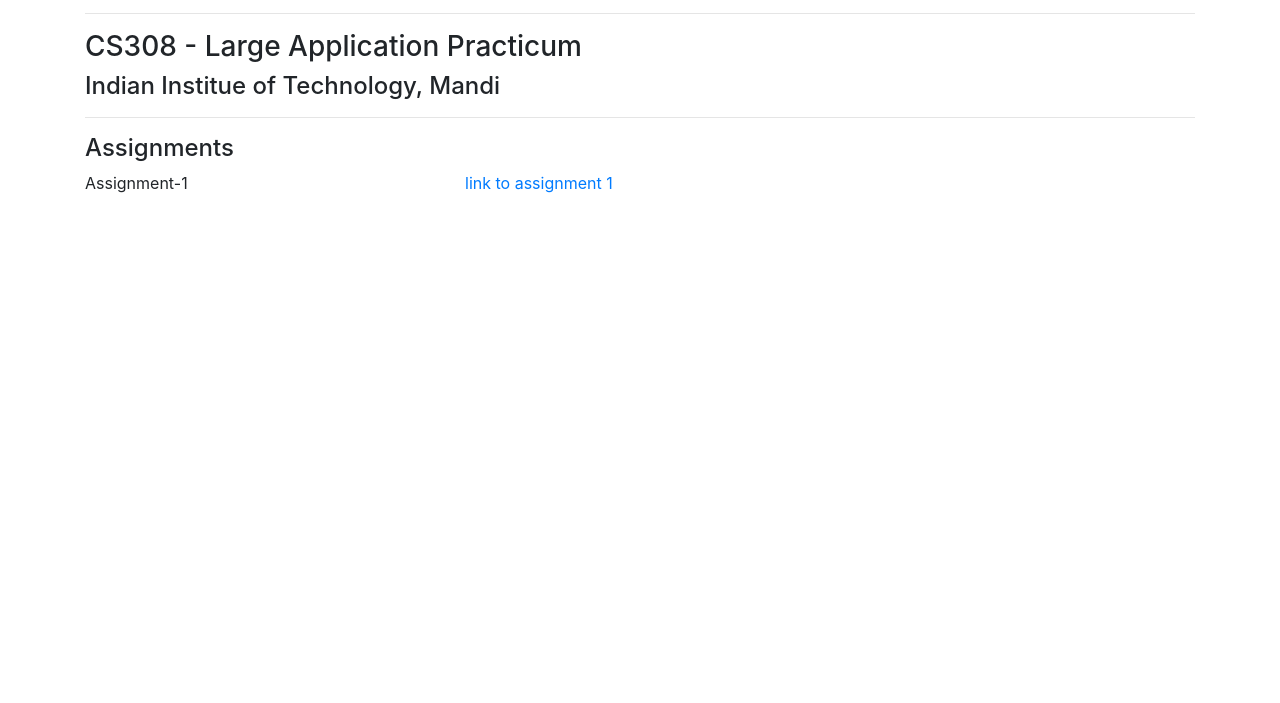
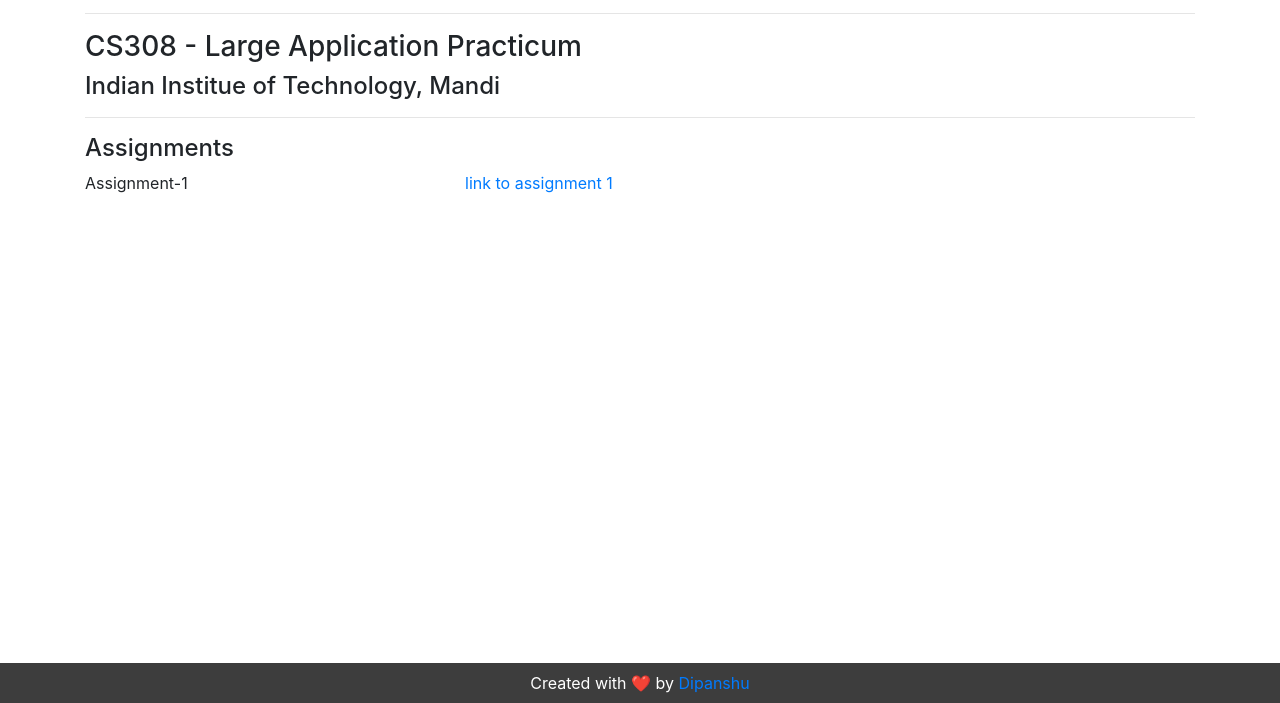
Before and after one commit to dipanshu231099/CS308, a plain HTML site: page docs/index.html in a window 1280 px wide. Shown: the part 97-800 px from the top of the page. Drawn offline with nearby package versions, Linux system fonts and the light colour scheme.

Commit message:
added footer

```diff
--- a/docs/index.html
+++ b/docs/index.html
@@ -7,6 +7,7 @@
     <meta http-equiv="Pragma" content="no-cache" />
     <meta http-equiv="Expires" content="0" />
     <link rel="stylesheet" href="https://stackpath.bootstrapcdn.com/bootstrap/4.5.2/css/bootstrap.min.css">
+    <link rel="stylesheet" href="style.css">
     <title>Document</title>
 </head>
 <body>
@@ -40,6 +41,11 @@
 
 </body>
 
+<footer class="footer">
+    Created with ❤️ by
+    <a href="https://github.com/dipanshu231099">Dipanshu</a>
+</footer>
+
 <script src="https://stackpath.bootstrapcdn.com/bootstrap/4.5.2/js/bootstrap.min.js"></script>
 <script src="https://stackpath.bootstrapcdn.com/bootstrap/4.5.2/js/bootstrap.bundle.min.js"></script>
 </html>
--- /dev/null
+++ b/docs/style.css
@@ -0,0 +1,14 @@
+html {
+    min-height: 100vh;
+}
+
+.footer {
+    position: fixed;
+    left: 0;
+    bottom: 0;
+    width: 100%;
+    background-color: rgb(61, 61, 61);
+    color: white;
+    text-align: center;
+    padding: 1vh;
+}
```
